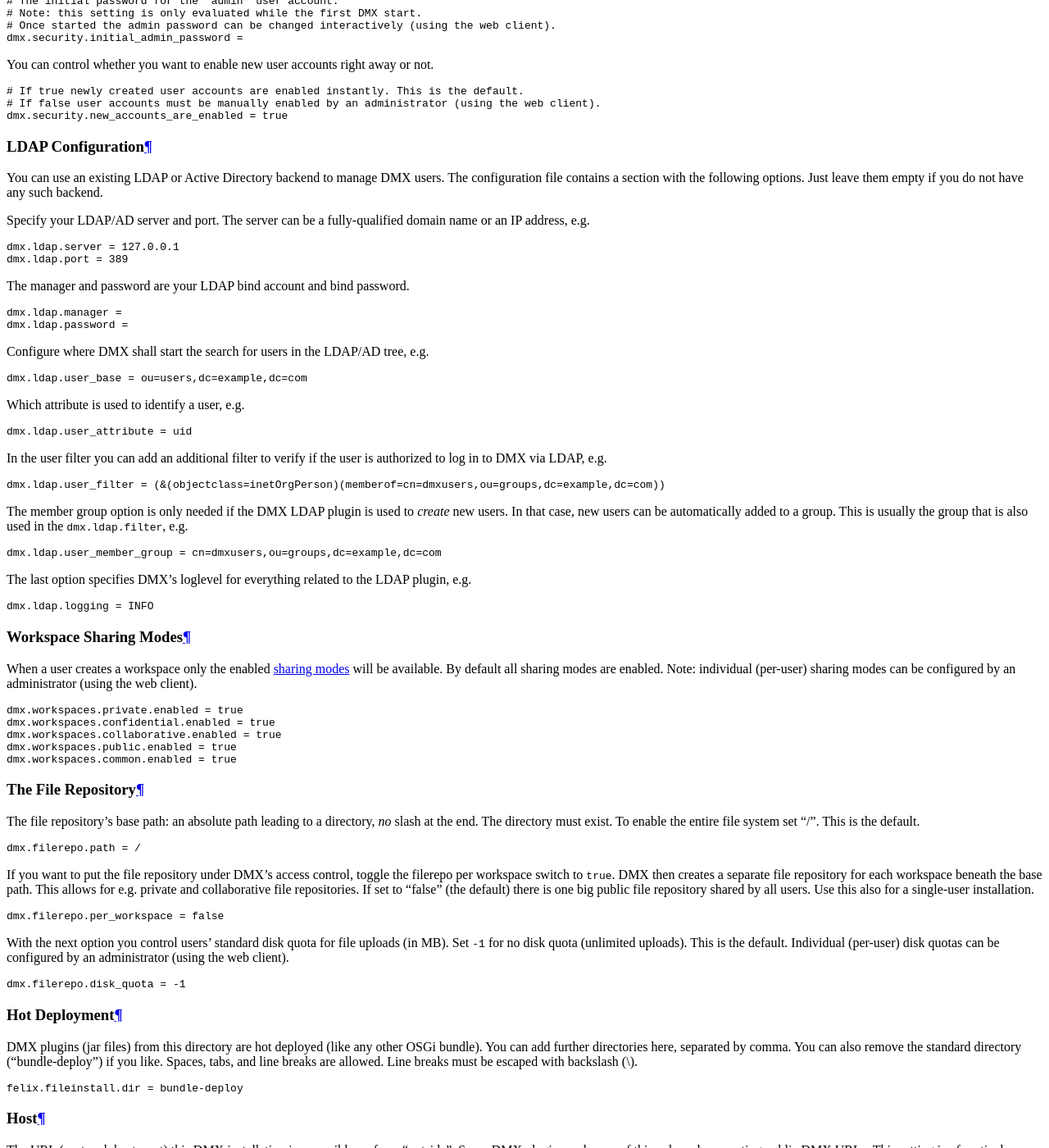
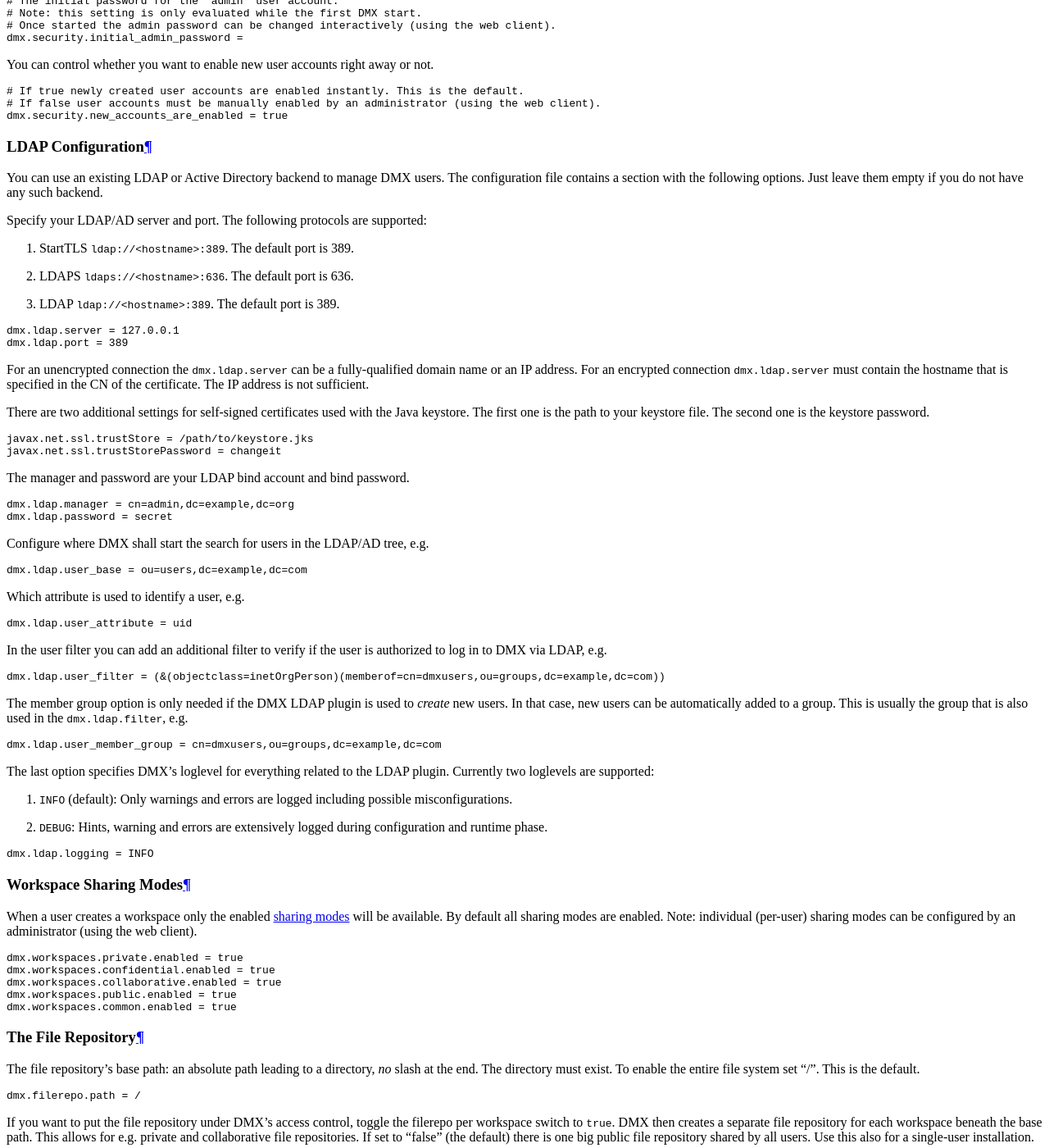
Before and after one commit to dmx-systems/dmx-documentation, a Sphinx documentation site: the page built from docs/admin.rst, in a window 1280 px wide and 1400 px high, scrolled down 2343 px. Shown: the whole window at 82% size. Built offline with Sphinx 7.4.7 and the Read the Docs theme 2.0.0, drawn with Linux system fonts in a browser that asks for light colours.

Commit message:
Finished documentation of LDAP plugin settings, fixed https://git.dmx.systems/dmx-plugins/dmx-ldap/issues/17

```diff
--- a/docs/admin.rst
+++ b/docs/admin.rst
@@ -128,19 +128,35 @@
 The configuration file contains a section with the following options.
 Just leave them empty if you do not have any such backend.
 
-Specify your LDAP/AD server and port. The server can be a fully-qualified domain name or an IP address, e.g.
+Specify your LDAP/AD server and port.
+The following protocols are supported:
+
+1. StartTLS ``ldap://<hostname>:389``. The default port is 389.
+2. LDAPS ``ldaps://<hostname>:636``. The default port is 636.
+3. LDAP ``ldap://<hostname>:389``. The default port is 389.
 
 .. code:: bash
 
    dmx.ldap.server = 127.0.0.1
    dmx.ldap.port = 389
 
+For an unencrypted connection the ``dmx.ldap.server`` can be a fully-qualified domain name or an IP address. For an encrypted connection ``dmx.ldap.server`` must contain the hostname that is specified in the CN of the certificate. The IP address is not sufficient.
+
+There are two additional settings for self-signed certificates used with the Java keystore.
+The first one is the path to your keystore file.
+The second one is the keystore password.
+
+.. code:: bash
+
+   javax.net.ssl.trustStore = /path/to/keystore.jks
+   javax.net.ssl.trustStorePassword = changeit
+
 The manager and password are your LDAP bind account and bind password.
 
 .. code:: bash
 
-   dmx.ldap.manager =
-   dmx.ldap.password =
+   dmx.ldap.manager = cn=admin,dc=example,dc=org
+   dmx.ldap.password = secret
 
 Configure where DMX shall start the search for users in the LDAP/AD tree, e.g.
 
@@ -168,7 +184,11 @@
 
    dmx.ldap.user_member_group = cn=dmxusers,ou=groups,dc=example,dc=com
 
-The last option specifies DMX's loglevel for everything related to the LDAP plugin, e.g.
+The last option specifies DMX's loglevel for everything related to the LDAP plugin.
+Currently two loglevels are supported:
+
+1.  ``INFO`` (default): Only warnings and errors are logged including possible misconfigurations.
+2.  ``DEBUG``: Hints, warning and errors are extensively logged during configuration and runtime phase.
 
 .. code:: bash
 
```
